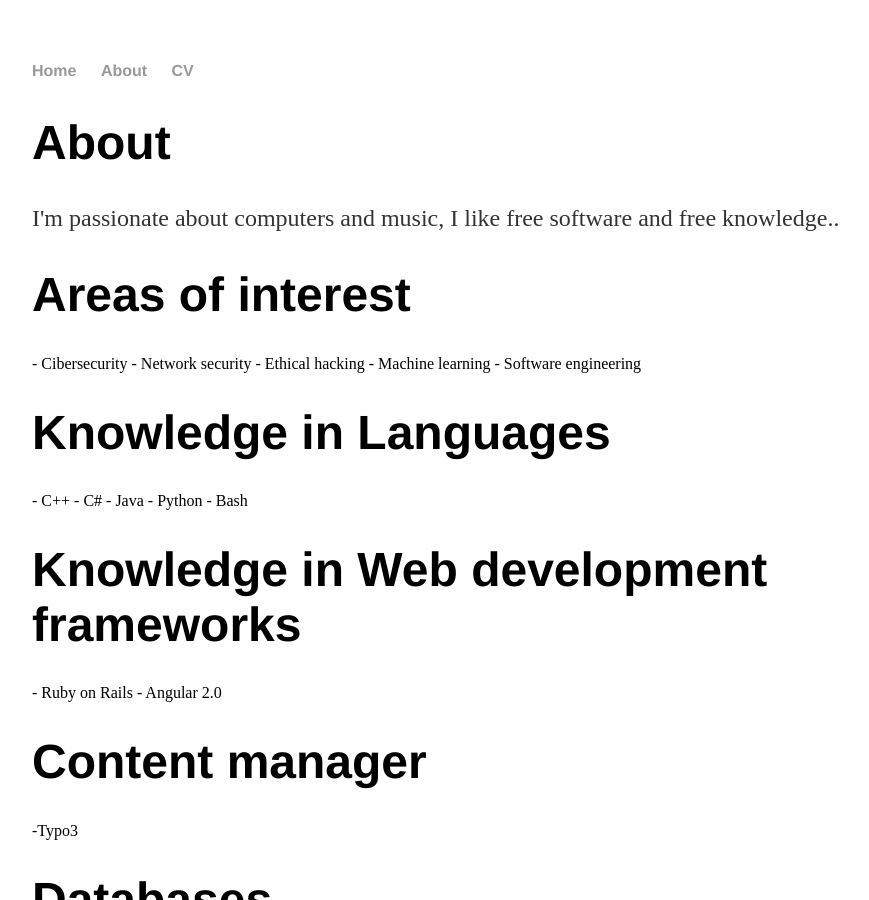
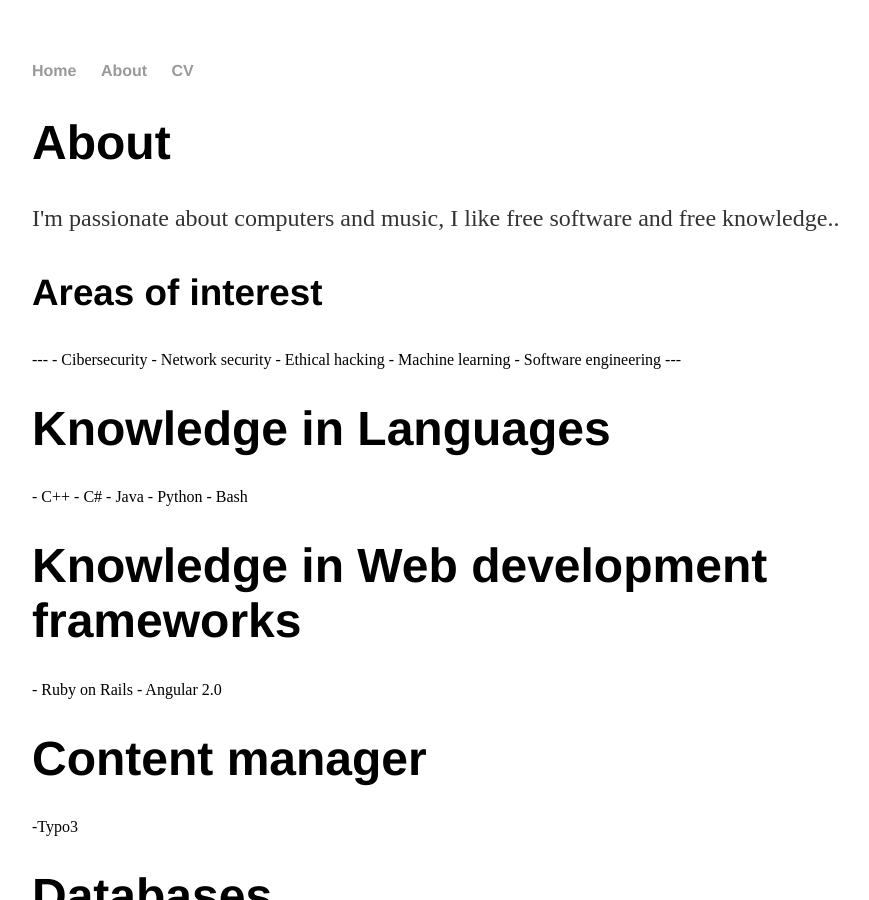
Before and after one commit to raulramirezp/raulramirezp.github.io, a Jekyll site: the page built from about/index.html, in a window 1280 px wide and 900 px high. Shown: the whole window, without its empty margins (160-1029 px from the left). Built offline with Jekyll 4.4.1, drawn with Linux system fonts in a browser that asks for light colours.

```diff
--- a/about/index.html
+++ b/about/index.html
@@ -7,14 +7,15 @@ title: About me
 
 		<p>I'm passionate about computers and music, I like free software and free knowledge..</p>
 
-		<h1>Areas of interest</h1>
+		<h3>Areas of interest</h3>
 
+		---
 		- Cibersecurity
 		- Network security
 		- Ethical hacking
 		- Machine learning
 		- Software engineering
-
+		---
 		<h1>Knowledge in Languages</h1>
 
 		- C++
```
